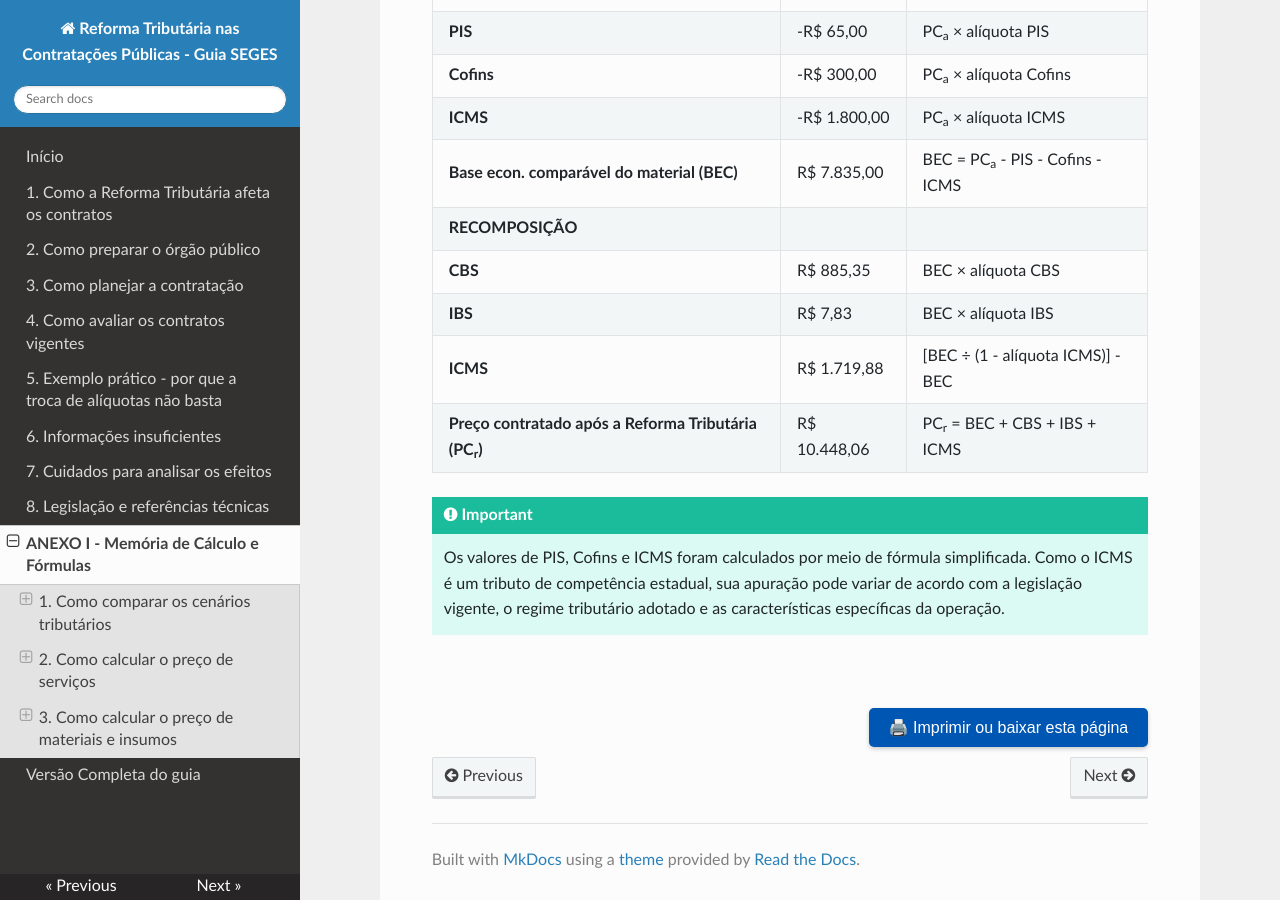
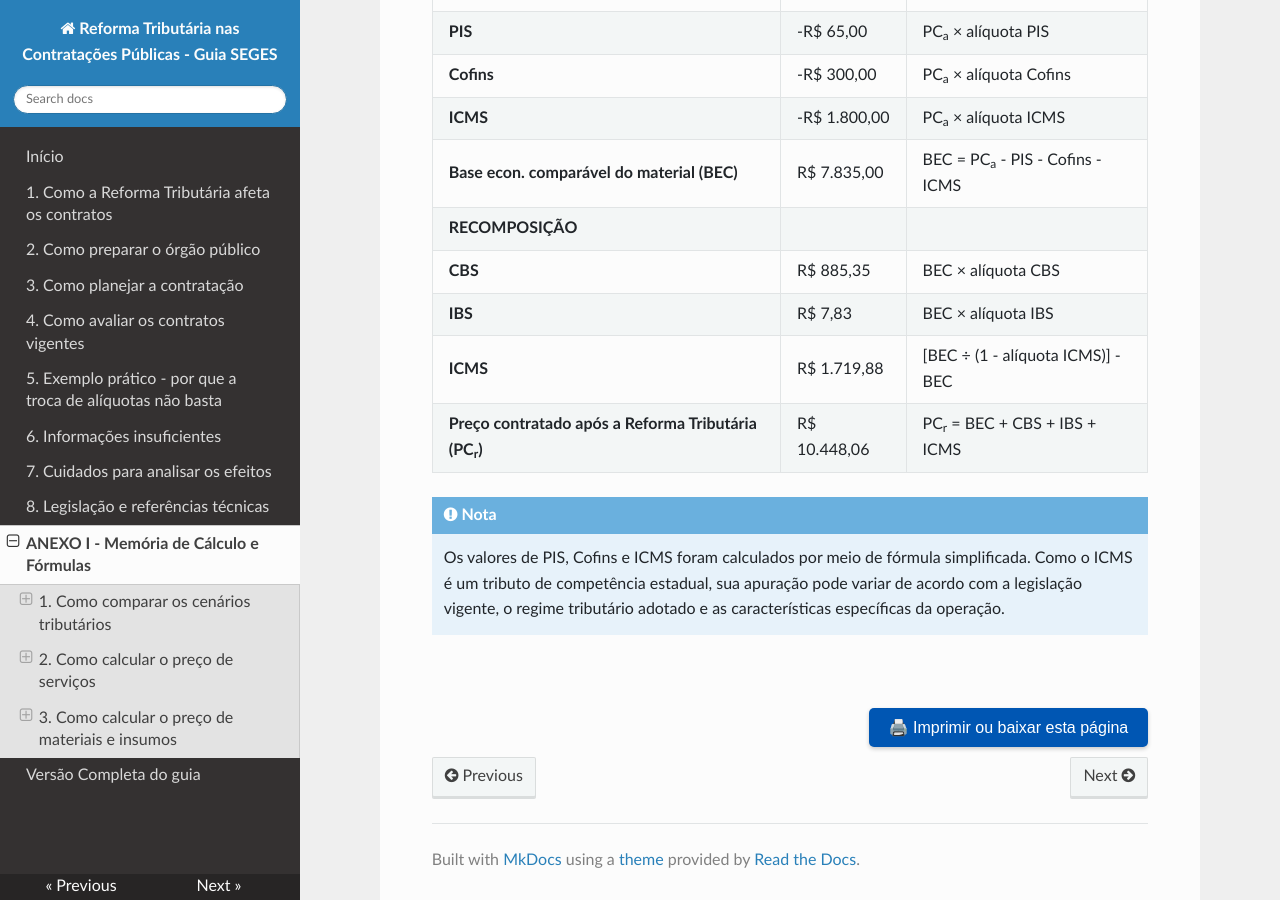
Before and after one commit to emilix10-bit/guia-RT2026-dedicacao-exclusiva, an MkDocs documentation site: the page built from docs/09-anexo-1-memoria-de-calculo.md, in a window 1280 px wide and 900 px high, scrolled down 5555 px. Built offline with MkDocs 1.6.1, drawn with Linux system fonts in a browser that asks for light colours; nearby versions of some CDN libraries.

```diff
--- a/docs/09-anexo-1-memoria-de-calculo.md
+++ b/docs/09-anexo-1-memoria-de-calculo.md
@@ -161,7 +161,7 @@ O exemplo a seguir demonstra como decompor o preço original de um material e re
 | **ICMS** | R$ 1.719,88 | [BEC ÷ (1 - alíquota ICMS)] - BEC |
 | **Preço contratado após a Reforma Tributária (PC<sub>r</sub>)** | R$ 10.448,06 | PC<sub>r</sub> = BEC + CBS + IBS + ICMS |
 
-!!! IMPORTANT
+!!! NOTE "Nota"
     Os valores de PIS, Cofins e ICMS foram calculados por meio de fórmula simplificada. Como o ICMS é um tributo de competência estadual, sua apuração pode variar de acordo com a legislação vigente, o regime tributário adotado e as características específicas da operação.
 
 <br>
```
